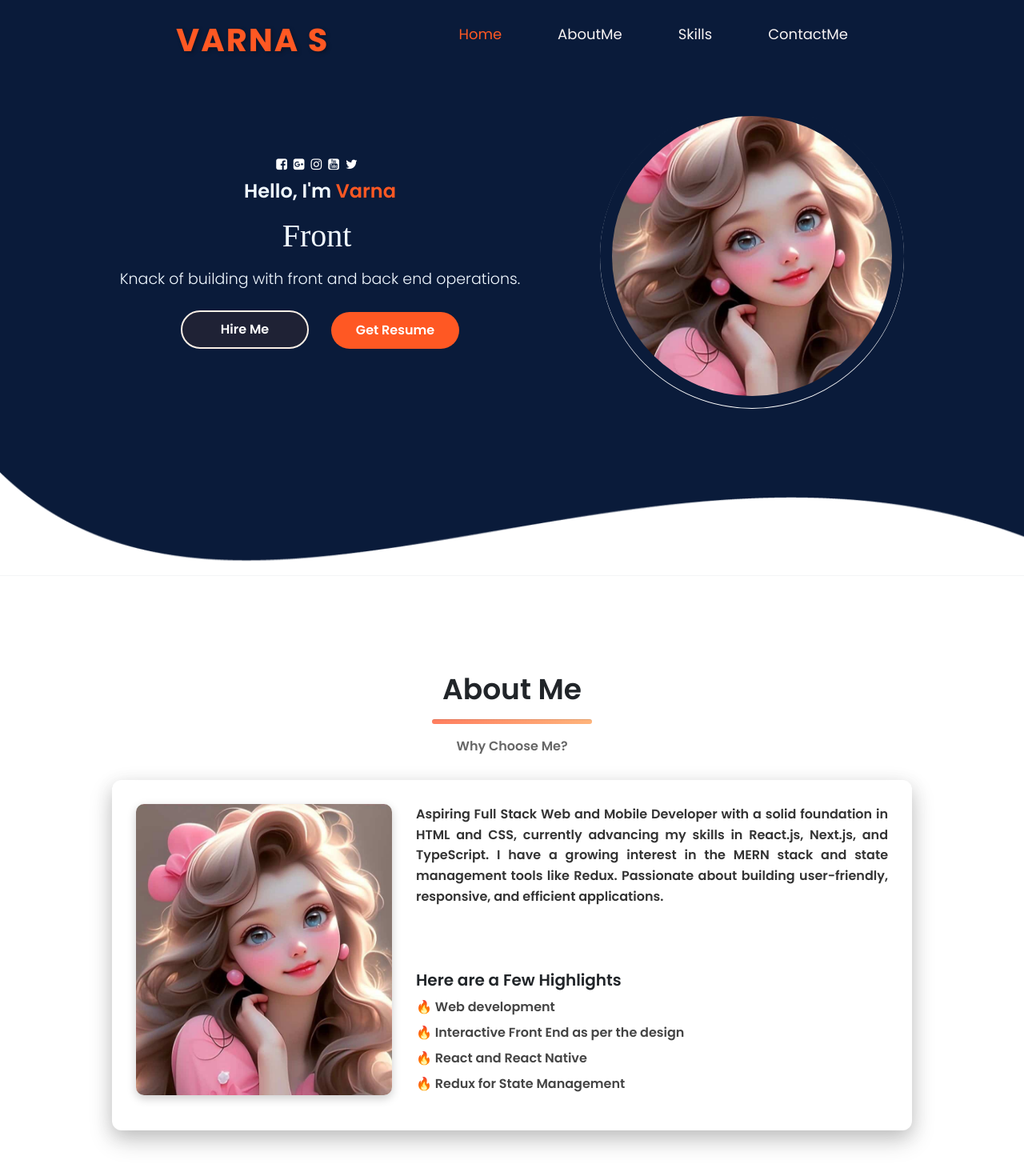
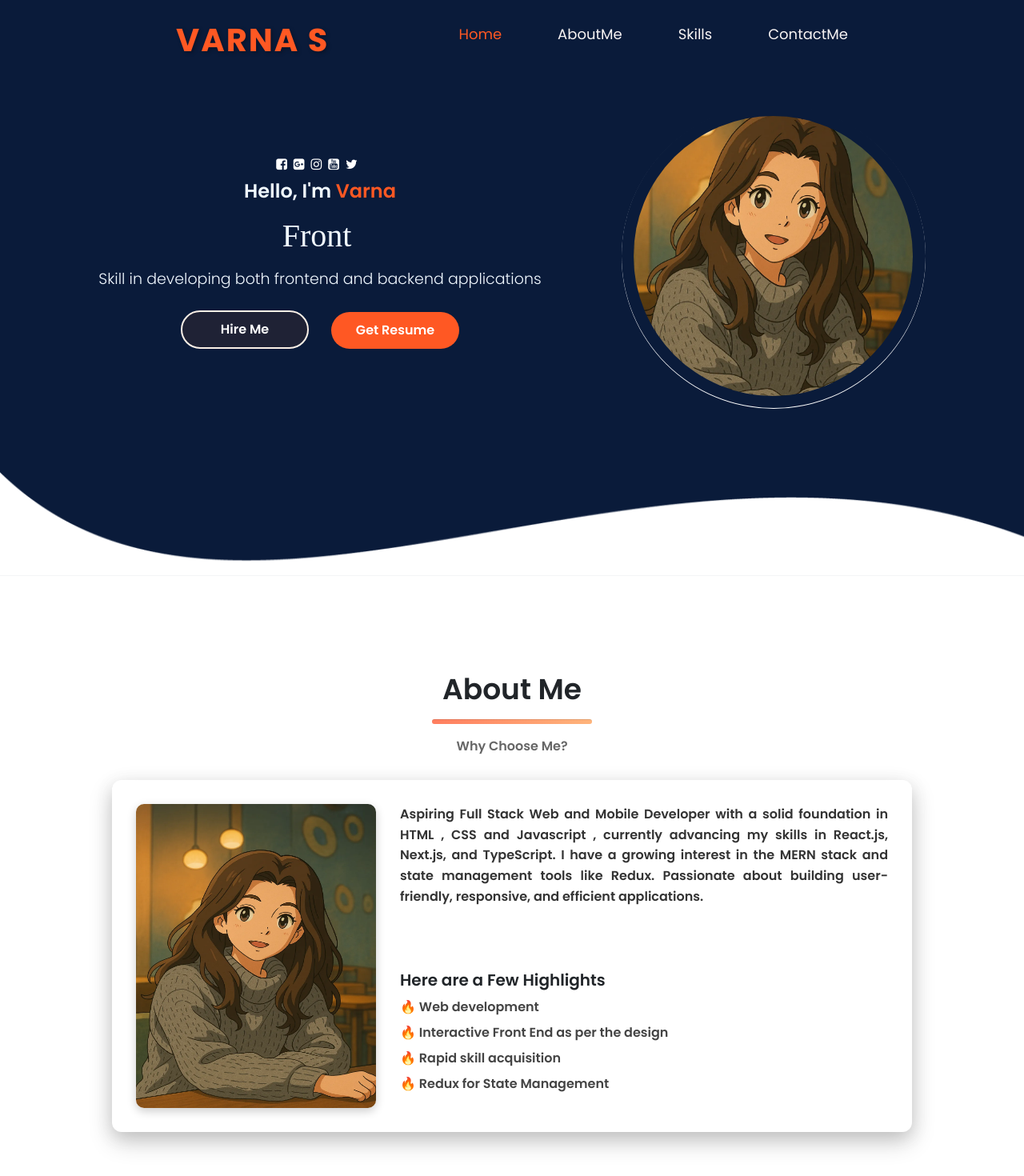
Before and after one commit to varnasuresh4505/my-portfolio, a React (Create React App) app: page / in a window 1280 px wide. Shown: the top 1470 px of the page at 80% size. Built offline with nearby package versions, Linux system fonts and the light colour scheme; a web font is replaced by a local one.

Commit message:
final change in profile content

```diff
--- a/public/index.html
+++ b/public/index.html
@@ -26,7 +26,7 @@
       rel="stylesheet"
       type="text/css"
     />
-    <title>Portfolio App</title>
+    <title>Portfolio</title>
   </head>
 
   <body>
--- a/src/PortfolioContainer/AboutMe/AboutMe.css
+++ b/src/PortfolioContainer/AboutMe/AboutMe.css
@@ -32,8 +32,8 @@
   }
 
   .about-image img {
-    width: 320px;
-    height:auto;
+    width: 300px;
+    height:380px;
     border-radius: 10px;
     box-shadow: 0 4px 12px rgba(0,0,0,0.2);
   }
--- a/src/PortfolioContainer/AboutMe/AboutMe.js
+++ b/src/PortfolioContainer/AboutMe/AboutMe.js
@@ -9,19 +9,19 @@ export default function AboutMe() {
       <div className="about-box">
         <div className="about-image">
           <img
-            src={require("../../assets/Home/profile.jpg")}
+            src={require("../../assets/Home/img_3.png")}
             alt="Graduation"
           />
         </div>
         <div className="about-text">
           <p className="about-description">
-          Aspiring Full Stack Web and Mobile Developer with a solid foundation in HTML and CSS, currently advancing my skills in React.js, Next.js, and TypeScript. I have a growing interest in the MERN stack and state management tools like Redux. Passionate about building user-friendly, responsive, and efficient applications.
+          Aspiring Full Stack Web and Mobile Developer with a solid foundation in HTML , CSS and Javascript , currently advancing my skills in React.js, Next.js, and TypeScript. I have a growing interest in the MERN stack and state management tools like Redux. Passionate about building user-friendly, responsive, and efficient applications.
           </p>
           <h3 className="highlights-title">Here are a Few Highlights</h3>
           <ul className="highlights-list">
             <li>🔥 Web development</li>
             <li>🔥 Interactive Front End as per the design</li>
-            <li>🔥 React and React Native</li>
+            <li>🔥 Rapid skill acquisition</li>
             <li>🔥 Redux for State Management</li>
           </ul>
         </div>
--- a/src/PortfolioContainer/Home/Profile.css
+++ b/src/PortfolioContainer/Home/Profile.css
@@ -79,7 +79,7 @@
 .profile-picture-background{
     height: 92%;
     width: 92%;
-    background-image: url("../../assets/Home/profile.jpg");
+    background-image: url("../../assets/Home/img_3.png");
     background-size: cover;
     border-radius: 50%;
     background-repeat: no-repeat;
--- a/src/PortfolioContainer/Home/Profile.js
+++ b/src/PortfolioContainer/Home/Profile.js
@@ -62,7 +62,7 @@ export default function Profile() {
               />
             </h1>
             <span className='profile-role-tagline'>
-              Knack of building with front and back end operations.
+            Skill in developing both frontend and backend applications
             </span>
           </span>
         </div>
```
Also changed, not shown: src/assets/Home/img_3.png (added).
